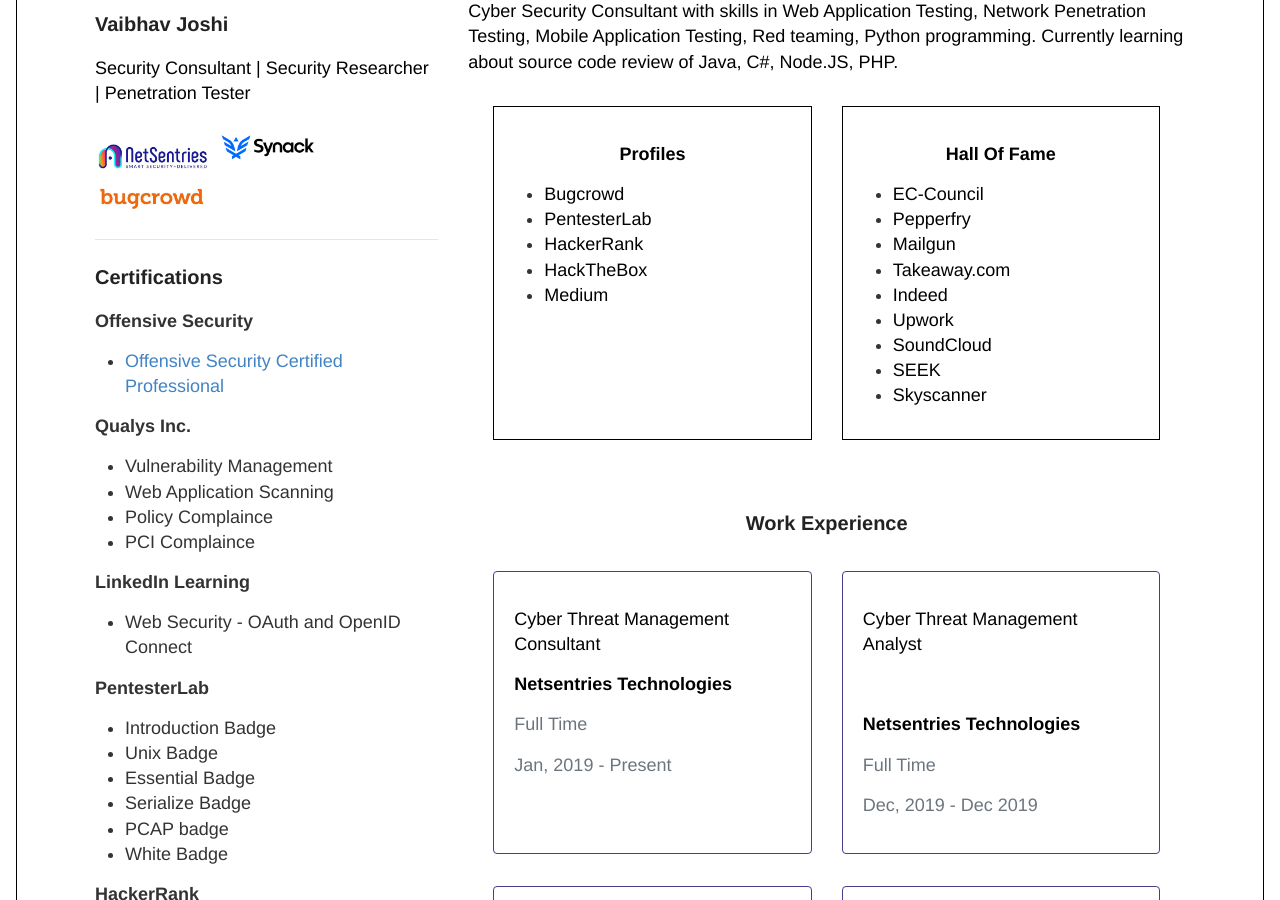
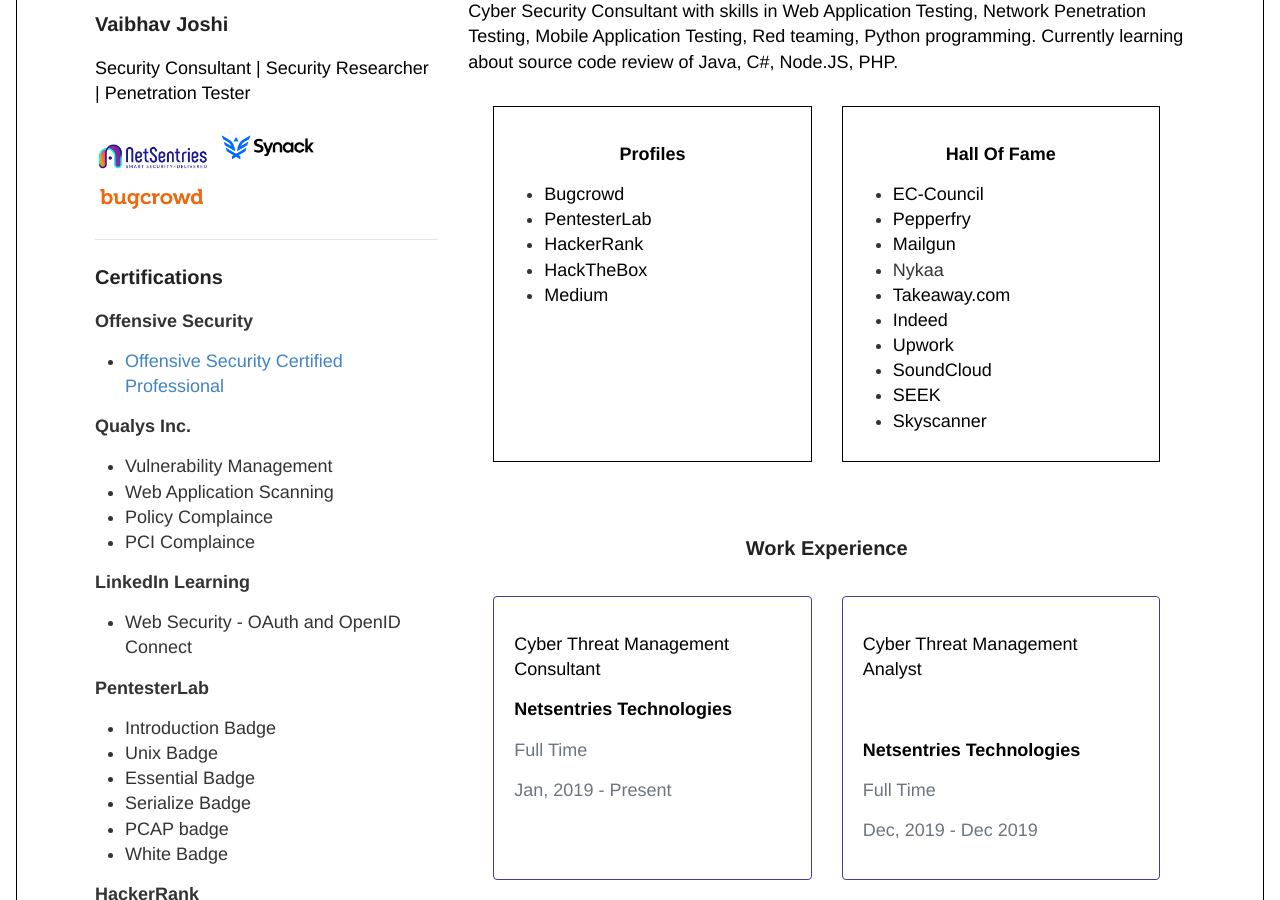
Before and after one commit to vj0shii/vj0shii.github.io, a Jekyll site: the page built from index.html, in a window 1280 px wide and 900 px high, scrolled down 437 px. Built offline with Jekyll 4.4.1, drawn with Linux system fonts in a browser that asks for light colours.

Commit message:
Update about.html

```diff
--- a/_layouts/about.html
+++ b/_layouts/about.html
@@ -145,6 +145,8 @@
                           </li>
                           <li><a href="https://bugcrowd.com/mailgun/hall-of-fame">Mailgun</a>
                           </li>
+                          <li>Nykaa
+                          </li>
                           <li><a href="https://bugcrowd.com/takeaway/hall-of-fame">Takeaway.com</a>
                           </li>
                           <li><a href="https://bugcrowd.com/takeaway/hall-of-fame">Indeed</a>
```
